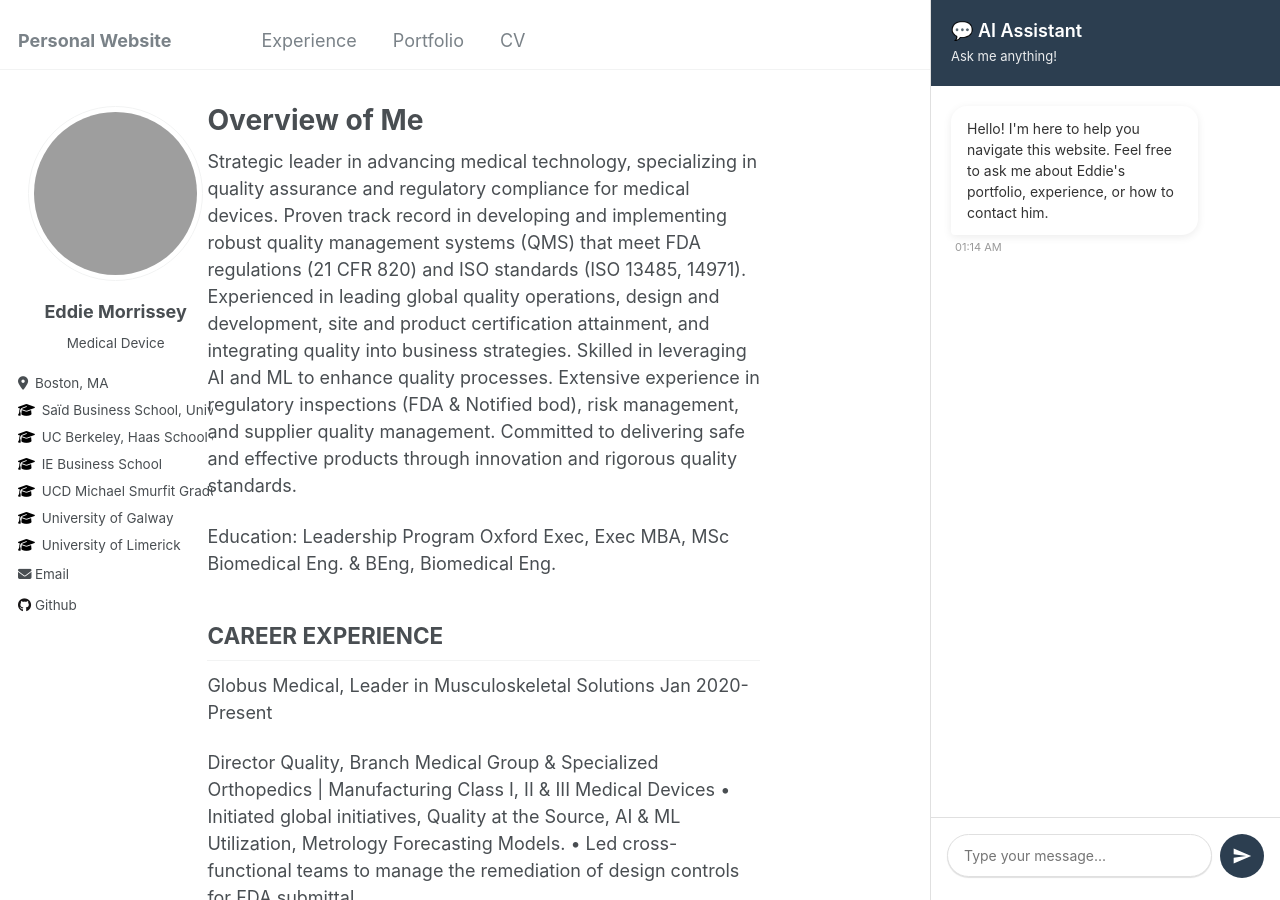
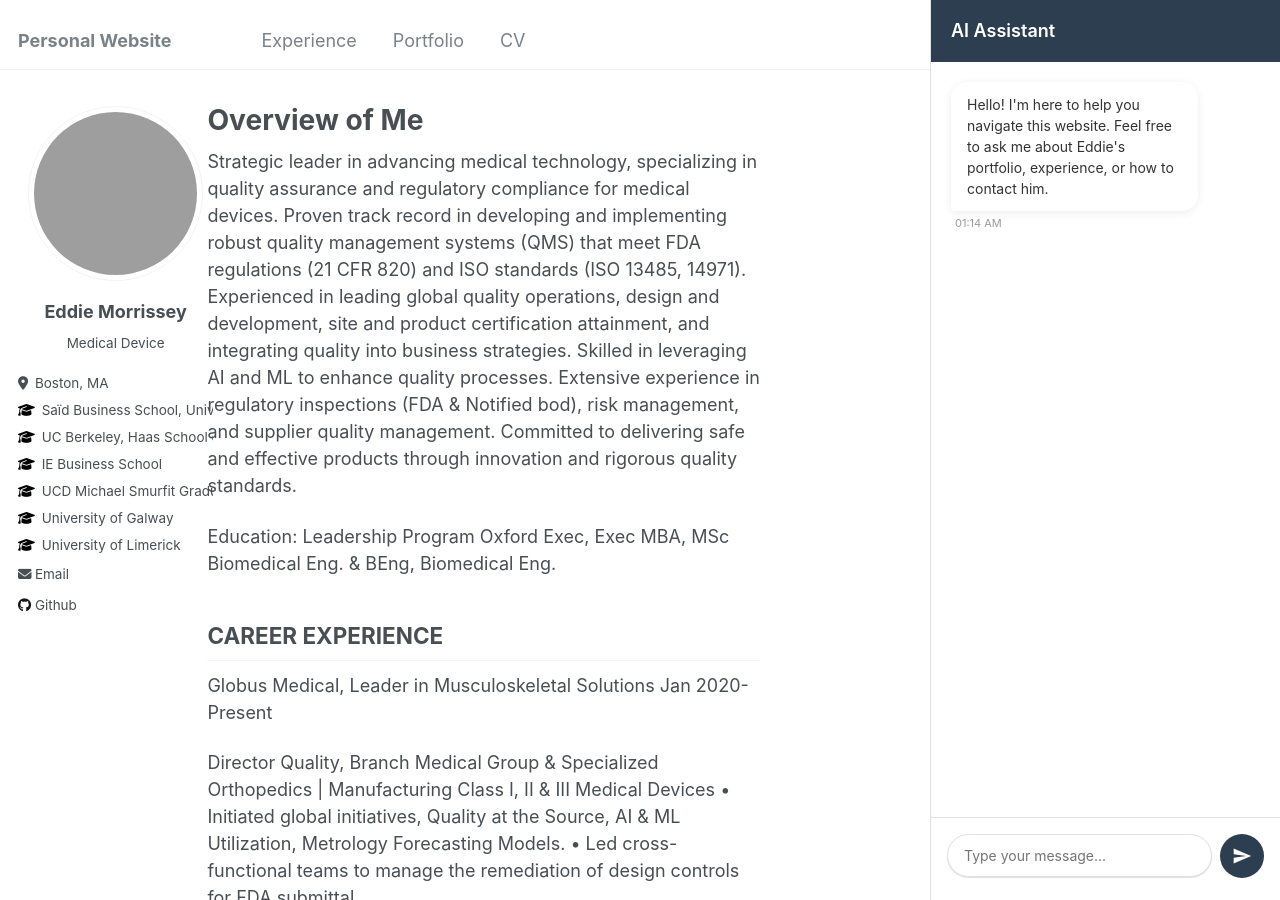
Before and after one commit to eddiemorrissey/eddiemorrissey.github.io, a Jekyll site: the page built from _pages/about.md, in a window 1280 px wide and 900 px high. Built offline with Jekyll 4.4.1, drawn with Linux system fonts in a browser that asks for light colours.

Commit message:
Remove chat bubble icon and 'Ask me anything' text from chatbot header

```diff
--- a/_includes/chatbot.html
+++ b/_includes/chatbot.html
@@ -2,8 +2,7 @@
 <div class="chatbot-pane">
   <!-- Header -->
   <div class="chatbot-header">
-    <h3>💬 AI Assistant</h3>
-    <p>Ask me anything!</p>
+    <h3>AI Assistant</h3>
   </div>
 
   <!-- Messages -->
```
